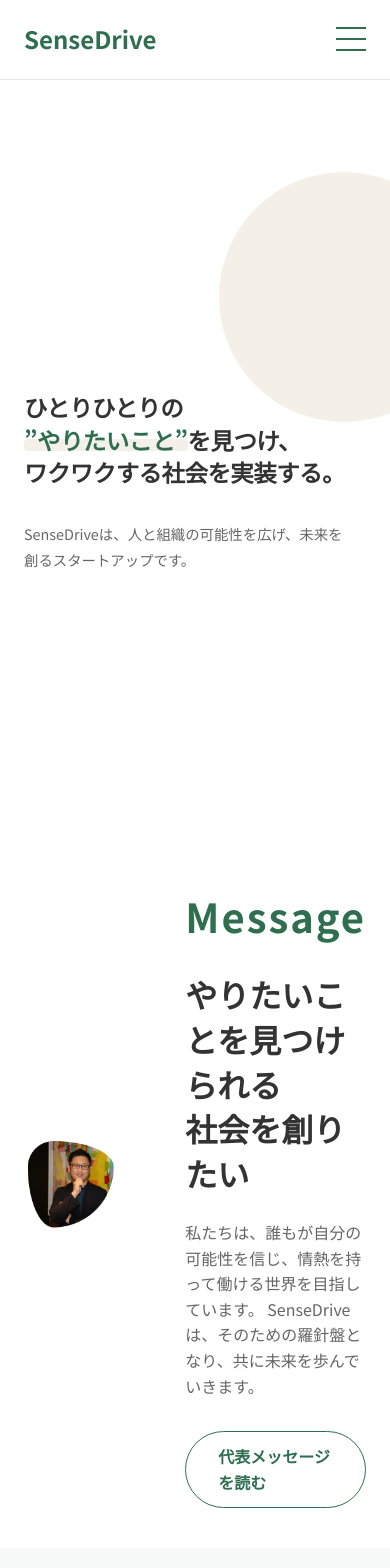
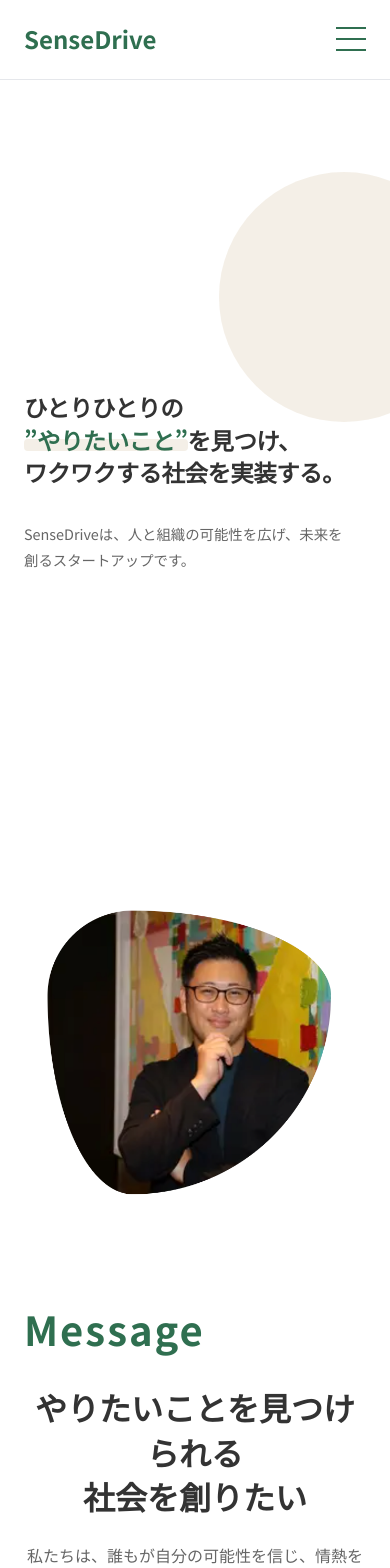
Before and after one commit to Yasu117/sensedrive-web, a Next.js app: page / in a window 390 px wide. Shown: the top 1568 px of the page. Built offline with nearby package versions, Linux system fonts and the light colour scheme.

Commit message:
Fix mobile layout for CEO message to strictly stack image and text vertically

```diff
--- a/src/app/globals.css
+++ b/src/app/globals.css
@@ -1528,6 +1528,19 @@ img {
   }
 
   /* Message Section Compact */
+  .message-wrapper {
+    flex-direction: column !important;
+    gap: 2rem;
+    align-items: center;
+    text-align: center;
+  }
+
+  .message-image {
+    width: 100%;
+    display: flex;
+    justify-content: center;
+  }
+
   .message-body {
     flex-direction: column;
     gap: 1.5rem;
```
